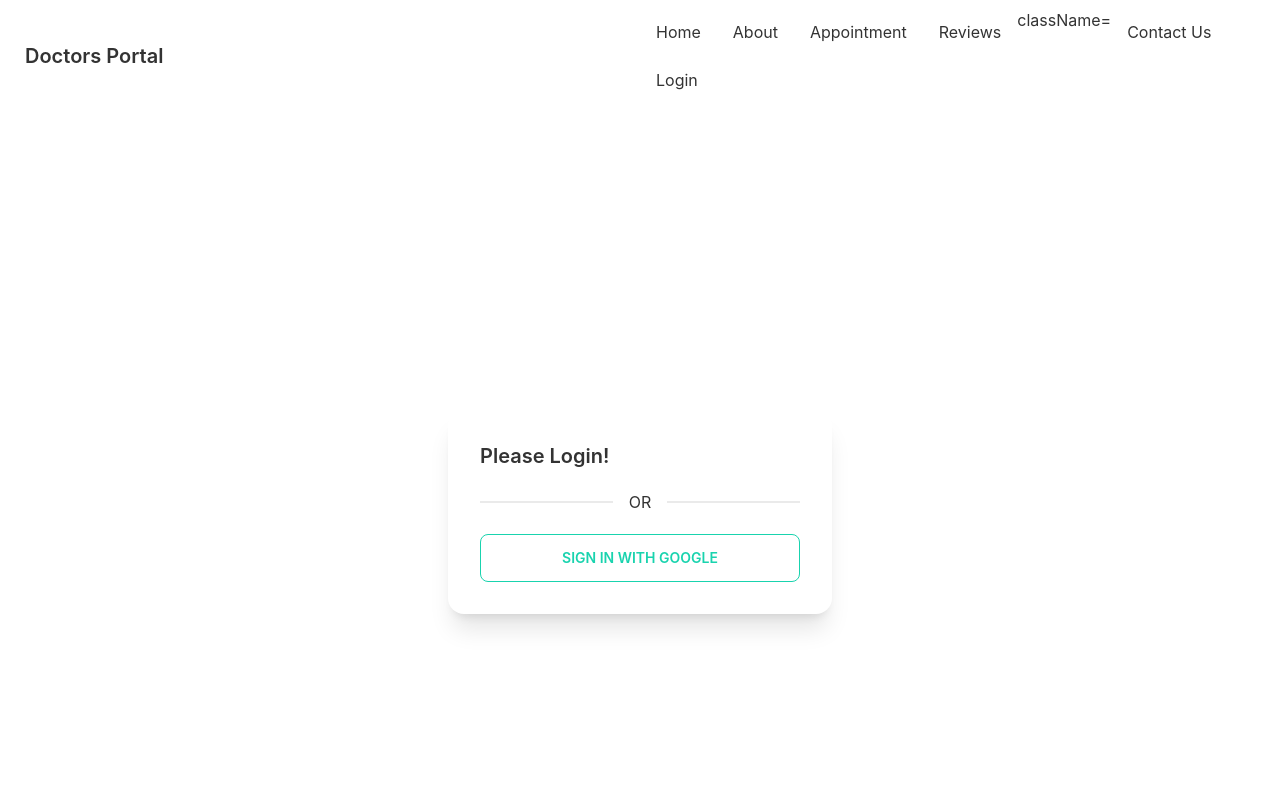
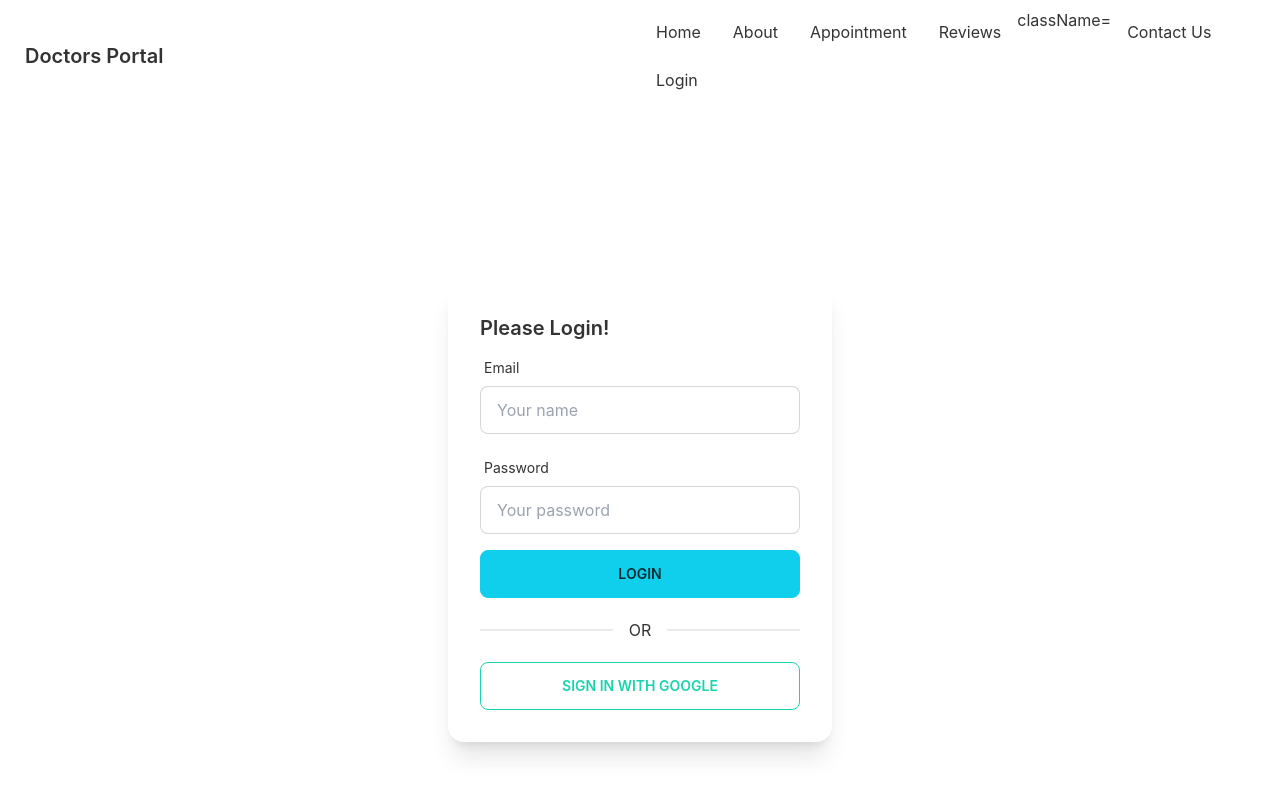
Before and after one commit to ab-siddiq/react-express-doctors-portal, a React (Create React App) app: page /login in a window 1280 px wide. Shown: the top 800 px of the page. Built offline with nearby package versions, Linux system fonts and the light colour scheme; no server answers.

Commit message:
add login form

```diff
--- a/src/Pages/Login/Login.js
+++ b/src/Pages/Login/Login.js
@@ -1,56 +1,77 @@
 import React, { useState } from "react";
 import auth from "../../firebase.init";
 import { useSignInWithGoogle } from "react-firebase-hooks/auth";
+import { useForm } from "react-hook-form";
 const Login = () => {
   // const [user, setUser] = useState({});
-  const [signInWithGoogle, user, loading, error] =
-    useSignInWithGoogle(auth);
+  const [signInWithGoogle, user, loading, error] = useSignInWithGoogle(auth);
+  const {
+    register,
+    formState: { errors },
+    handleSubmit,
+  } = useForm();
 
-  // const handleLoginSubmit = (e) => {
-  //   e.preventDefault();
-  //   const user = e.target.email.value;
-  //   const password = e.target.password.value;
-  //   const users = { user, password };
-
-  //   fetch("http://localhost:5000/user", {
-  //     method: "POST",
-  //     headers: {
-  //       "content-type": "application/json",
-  //     },
-  //     body: JSON.stringify(users),
-  //   })
-  //     .then((res) => res.json())
-  //     .then((data) => console.log(data));
-  // };
+  const onSubmit = (data) => {
+    console.log(data);
+  };
   return (
     <div className="flex justify-center items-center h-screen">
-      {/* <form onSubmit={handleLoginSubmit}>
-        <input
-          type="email"
-          name="email"
-          placeholder="enter email"
-          className="input input-bordered w-full max-w-xs"
-        />
-
-        <input
-          type="password"
-          name="password"
-          placeholder="enter password"
-          className="input input-bordered w-full max-w-xs"
-        />
-        <input
-          type="submit"
-          value="login"
-          className="input input-bordered w-full max-w-xs"
-        />
-      </form> */}
       <div className="card w-96 bg-base-100 shadow-xl">
         <div className="card-body">
           <h2 className="card-title">Please Login!</h2>
+          <form onSubmit={handleSubmit(onSubmit)}>
+            <div class="form-control w-full max-w-xs">
+              <label class="label">
+                <span class="label-text">Email</span>
+              </label>
+              <input
+                type="email"
+                placeholder="Your name"
+                class="input input-bordered w-full max-w-xs"
+                {...register("email", {
+                  pattern: {
+                    value: /[A-Za-z]{3}/,
+                    message: "error message", // JS only: <p>error message</p> TS only support string
+                  },
+                })}
+              />
+              <label class="label">
+                <span class="label-text-alt">
+                  {errors.email?.type === "required" &&
+                    "First name is required"}
+                </span>
+              </label>
+            </div>
+
+            <div class="form-control w-full max-w-xs">
+              <label class="label">
+                <span class="label-text">Password</span>
+              </label>
+              <input
+                type="text"
+                placeholder="Your password"
+                class="input input-bordered w-full max-w-xs"
+                {...register("password", {
+                  pattern: {
+                    value: /[A-Za-z]{3}/,
+                    message: "error message", // JS only: <p>error message</p> TS only support string
+                  },
+                })}
+              />
+              <label class="label">
+                <span class="label-text-alt">
+                  {errors.password && "Last name is required"}
+                </span>
+              </label>
+            </div>
+            <div className="flex justify-end">
+              <button class="btn btn-primary w-full">Login</button>
+            </div>
+          </form>
           <div className="divider">OR</div>
           <button
             className="btn btn-outline btn-secondary"
-            onClick={()=>signInWithGoogle()}
+            onClick={() => signInWithGoogle()}
           >
             Sign in with Google
           </button>
```
